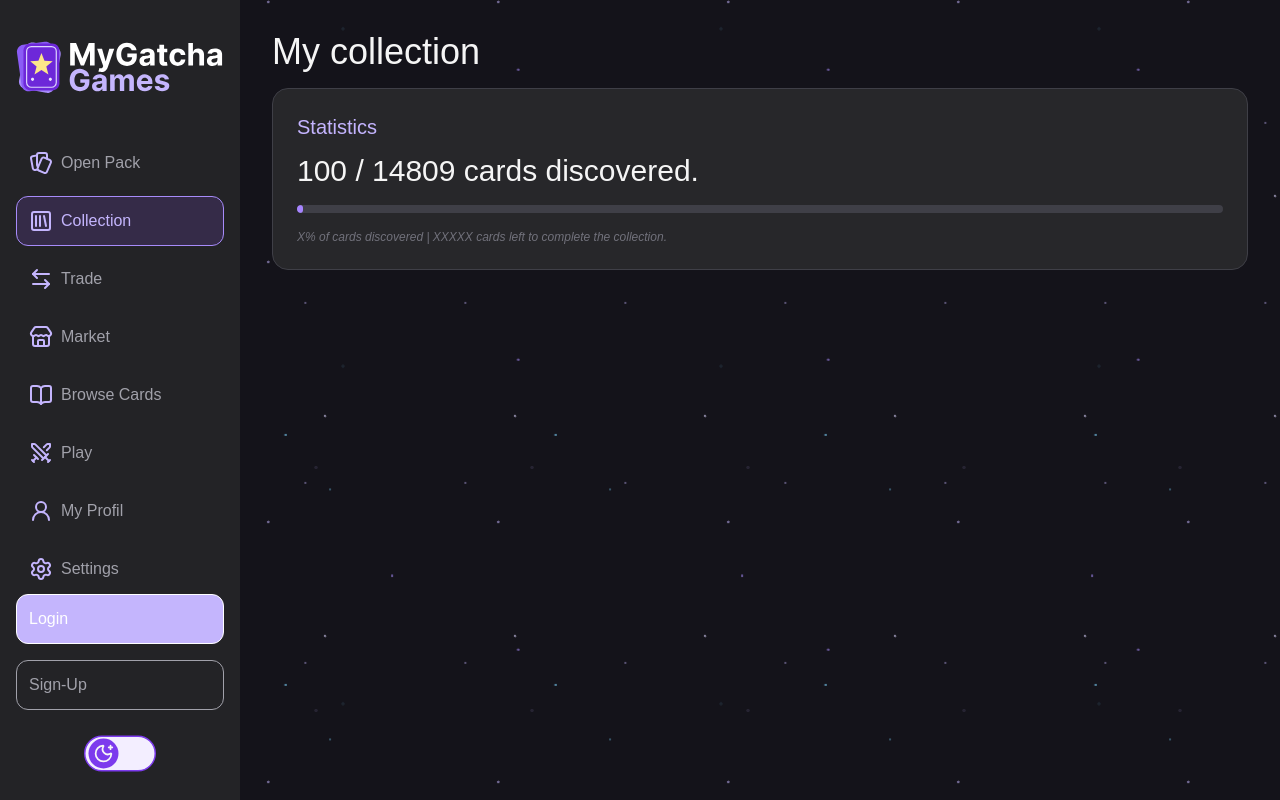
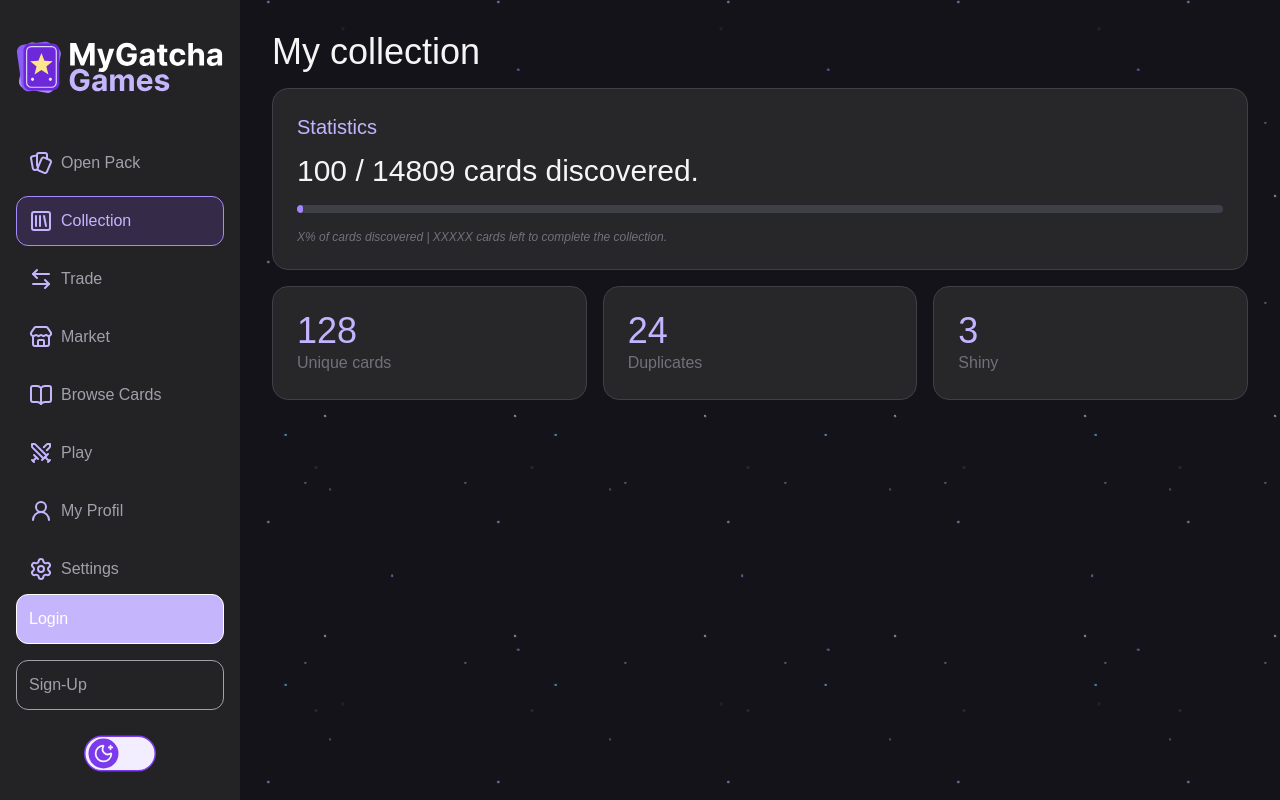
Before and after one commit to polodu13160/transcendance42Lyon, a React (Vite) app in the folder frontend/: page /collection in a window 1280 px wide. Built offline with nearby package versions, Linux system fonts and the light colour scheme; a web font is replaced by a local one.

Commit message:
Add statistics display for unique cards, duplicates, and shiny cards in CollectionSummary component

```diff
--- a/frontend/src/pages/CollectionPageComponents/CollectionSummary.tsx
+++ b/frontend/src/pages/CollectionPageComponents/CollectionSummary.tsx
@@ -15,6 +15,21 @@ export default function CollectionSummary() {
 
                 <p className="text-xs italic text-zinc-500 mt-4">X% of cards discovered | XXXXX cards left to complete the collection.</p>
             </div>
+
+            <div className="grid grid-cols-1 gap-4 sm:grid-cols-3 w-full">
+                <div className="w-full rounded-2xl border border-zinc-700 bg-zinc-800 p-4 md:p-6 mt-4">
+                    <h2 className="text-violet-300 text-4xl">128</h2>
+                    <p className="text-zinc-500 text-base">Unique cards</p>
+                </div>
+                <div className="w-full rounded-2xl border border-zinc-700 bg-zinc-800 p-4 md:p-6 mt-4">
+                    <h2 className="text-violet-300 text-4xl">24</h2>
+                    <p className="text-zinc-500 text-base">Duplicates</p>
+                </div>
+                <div className="w-full rounded-2xl border border-zinc-700 bg-zinc-800 p-4 md:p-6 mt-4">
+                    <h2 className="text-violet-300 text-4xl">3</h2>
+                    <p className="text-zinc-500 text-base">Shiny</p>
+                </div>
+            </div>
         </div>
     )
 }
```
